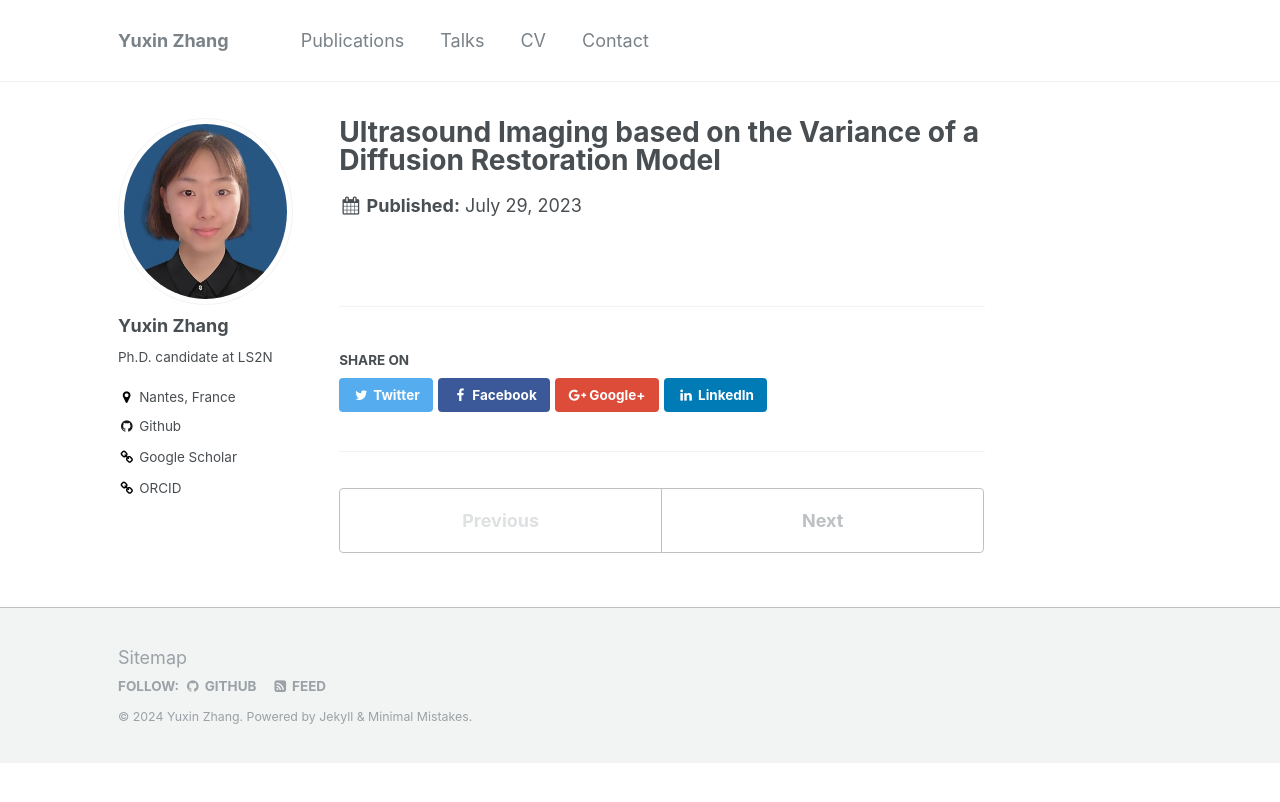
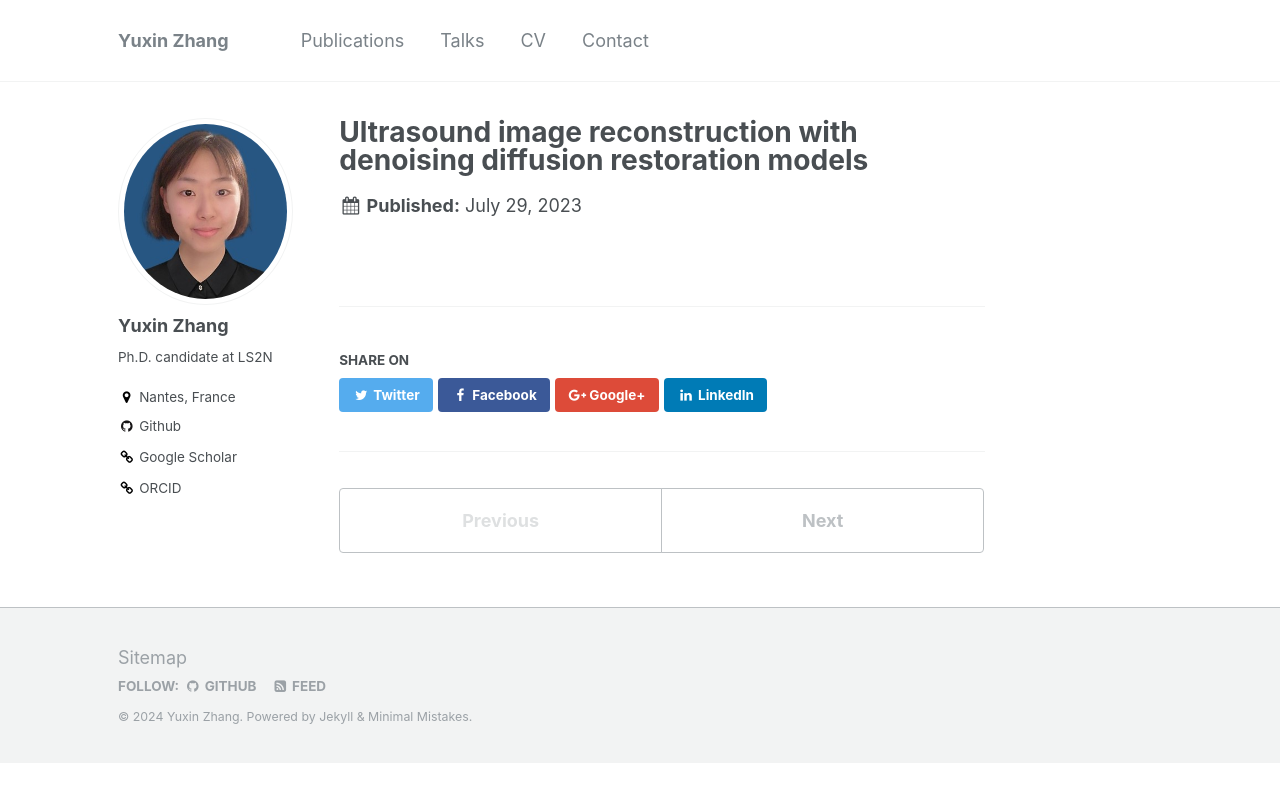
Before and after one commit to Yuxin-Zhang-Jasmine/Yuxin-Zhang-Jasmine.github.io, a Jekyll site: the page built from _articles/2023-07-29-wDRUS.md, in a window 1280 px wide. Shown: the top 802 px of the page. Built offline with Jekyll 4.4.1, drawn with Linux system fonts in a browser that asks for light colours.

Commit message:
Update 2023-07-29-wDRUS.md

```diff
--- a/_articles/2023-07-29-wDRUS.md
+++ b/_articles/2023-07-29-wDRUS.md
@@ -1,5 +1,5 @@
 ---
-title: "Ultrasound Imaging based on the Variance of a Diffusion Restoration Model"
+title: "Ultrasound image reconstruction with denoising diffusion restoration models"
 date: 2023-07-29
 venue: "Deep Generative Models in MICCAI"
 excerpt: "[(Download the PDF here)](https://arxiv.org/abs/2307.15990) [(The code is available here)](https://github.com/Yuxin-Zhang-Jasmine/DRUS-v1).\\
```
